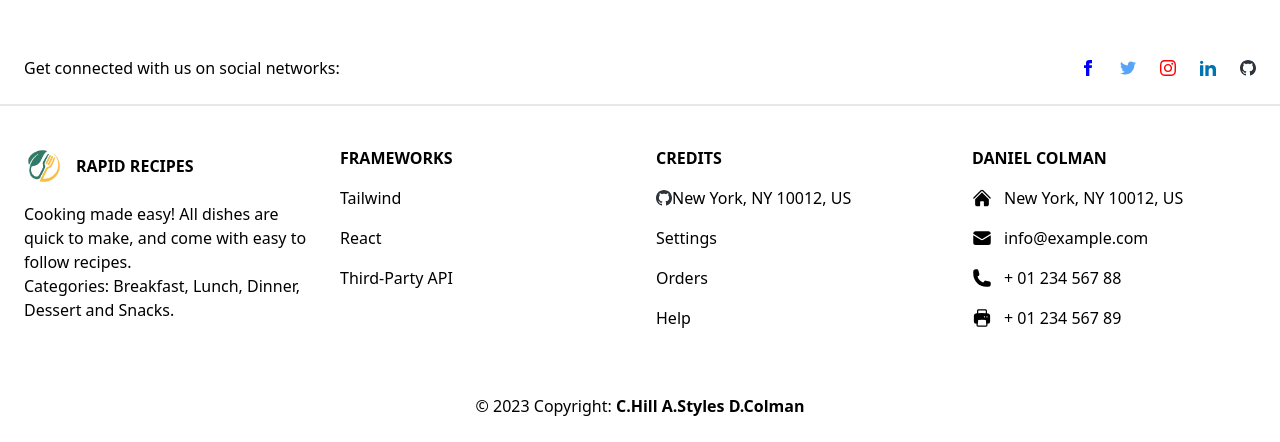
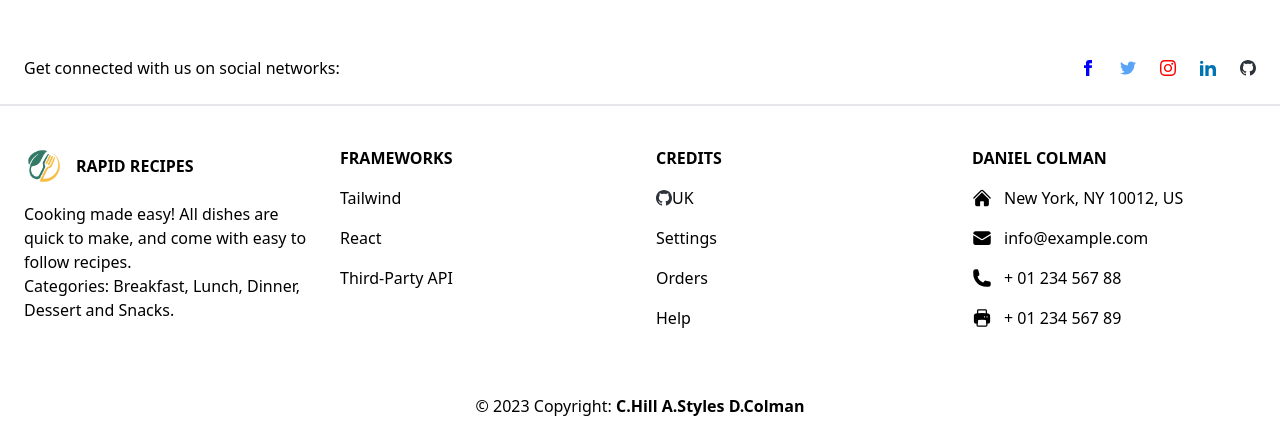
Before and after one commit to 42-djc/Project-2-Group-4, a React (Create React App) app: page / in a window 1280 px wide. Shown: the part 1232-1674 px from the top of the page. Built offline with nearby package versions, Linux system fonts and the light colour scheme.

Commit message:
adding footer to github - draft

```diff
--- a/src/Components/footer/Footer.jsx
+++ b/src/Components/footer/Footer.jsx
@@ -108,7 +108,7 @@ const Footer = () => {
             >
               <path d="M12 0c-6.626 0-12 5.373-12 12 0 5.302 3.438 9.8 8.207 11.387.599.111.793-.261.793-.577v-2.234c-3.338.726-4.033-1.416-4.033-1.416-.546-1.387-1.333-1.756-1.333-1.756-1.089-.745.083-.729.083-.729 1.205.084 1.839 1.237 1.839 1.237 1.07 1.834 2.807 1.304 3.492.997.107-.775.418-1.305.762-1.604-2.665-.305-5.467-1.334-5.467-5.931 0-1.311.469-2.381 1.236-3.221-.124-.303-.535-1.524.117-3.176 0 0 1.008-.322 3.301 1.23.957-.266 1.983-.399 3.003-.404 1.02.005 2.047.138 3.006.404 2.291-1.552 3.297-1.23 3.297-1.23.653 1.653.242 2.874.118 3.176.77.84 1.235 1.911 1.235 3.221 0 4.609-2.807 5.624-5.479 5.921.43.372.823 1.102.823 2.222v3.293c0 .319.192.694.801.576 4.765-1.589 8.199-6.086 8.199-11.386 0-6.627-5.373-12-12-12z" />
             </svg>
-              New York, NY 10012, US
+              UK
             </p>
             <p className="mb-4">
               <a href="#!" className="text-neutral-600 dark:text-neutral-200">
```
